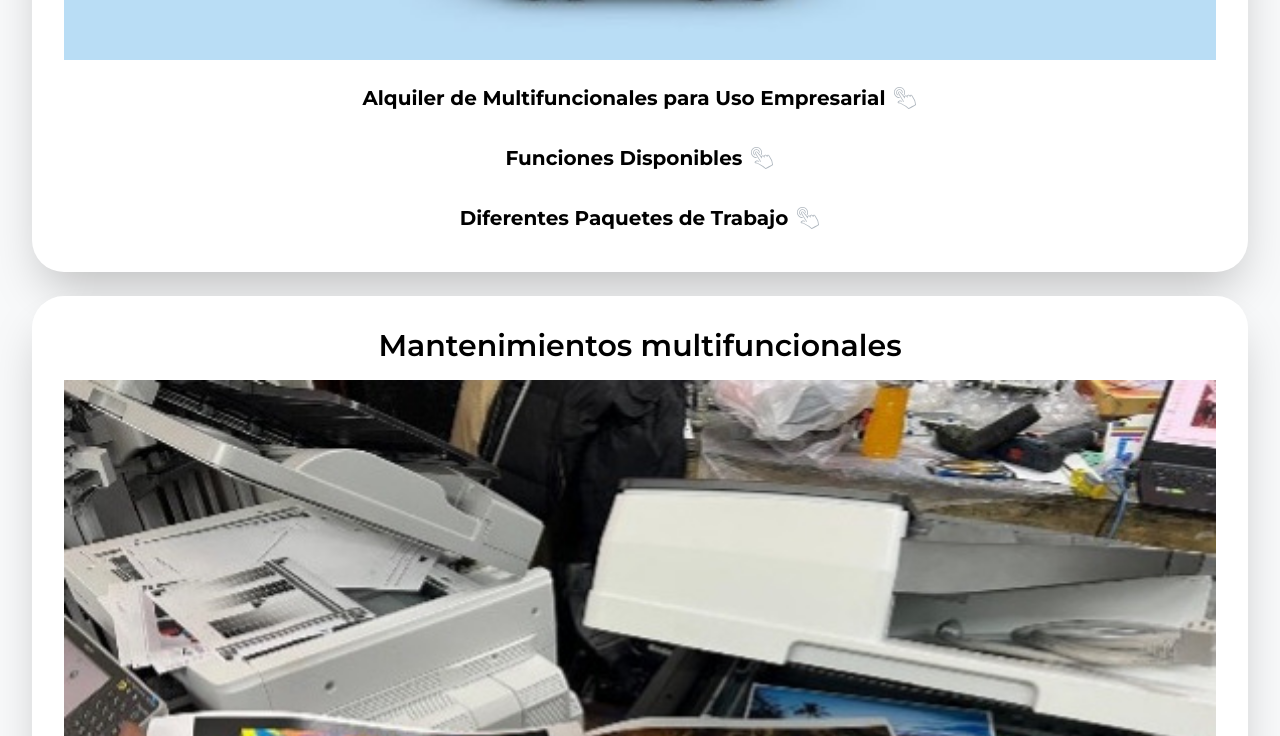
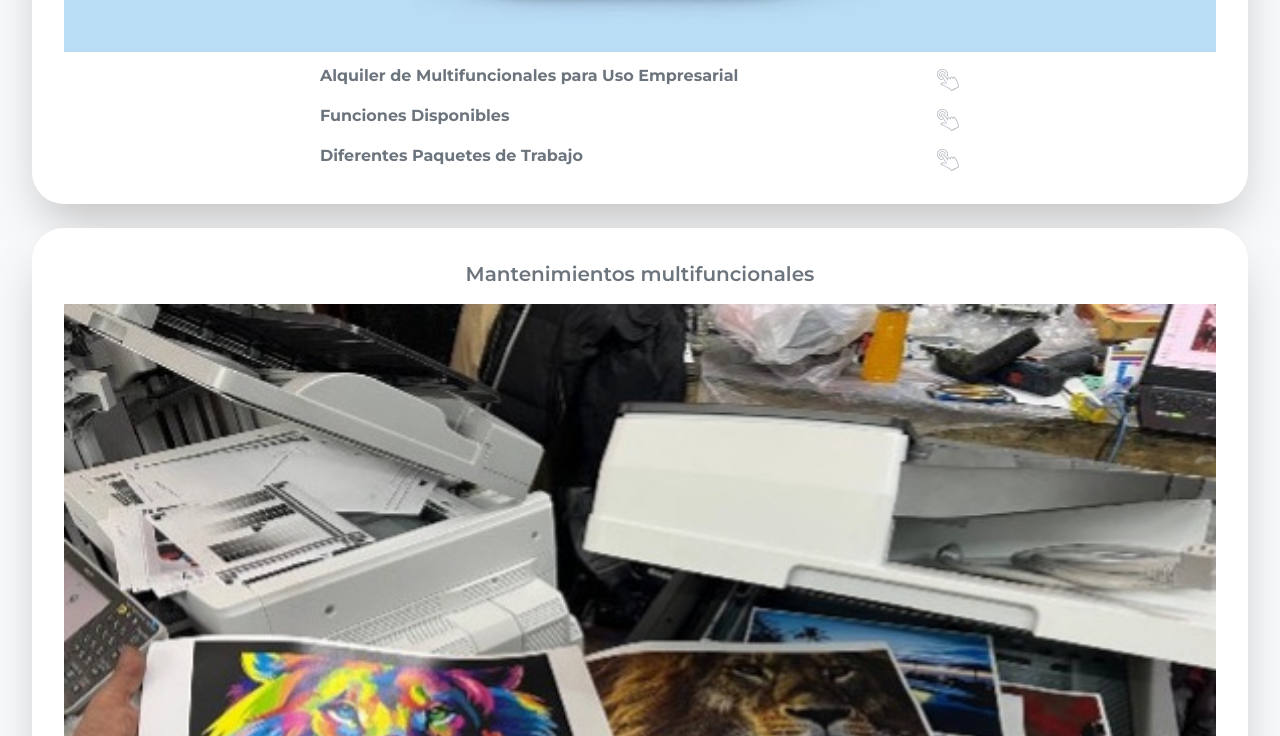
Before and after one commit to juanpablor/copygraphos, a Gatsby site: page /servicios in a window 1280 px wide. Shown: the part 924-1660 px from the top of the page. Built offline with nearby package versions, Linux system fonts and the light colour scheme; Gatsby itself is replaced by a stand-in of ours.

Commit message:
Quienes Somos Page

```diff
--- a/src/components/CollapsibleSection.tsx
+++ b/src/components/CollapsibleSection.tsx
@@ -17,7 +17,7 @@ const CollapsibleSection: React.FC<CollapsibleSectionProps> = ({ title, content
   return (
     <div className="w-full md:w-[40rem] mx-auto">
       <h3 className={`${styles.subtitle} cursor-pointer `} onClick={toggleOpen}>
-        <div className="text-center"> {title}  </div>
+        <div className="leading-4"> {title}  </div>
         <div className={styles.clickicon}>
             <ClickIcon fillColour="#ADB5BD" />
         </div>
@@ -30,7 +30,7 @@ const CollapsibleSection: React.FC<CollapsibleSectionProps> = ({ title, content
 export default CollapsibleSection;
 
 const styles = {
-  subtitle: "flex flex-row justify-center font-bold text-xl my-2",
+  subtitle: "flex flex-row justify-between font-bold text-md text-semidark",
   clickicon: "flex w-6 h-6 ml-2 self-center",
-  paragraph: "text-lg text-center",
+  paragraph: "text-sm text-semidark text-center mt-3",
 };
--- a/src/components/ProductModal.tsx
+++ b/src/components/ProductModal.tsx
@@ -25,8 +25,8 @@ const ProductModal: React.FC<ProductModalProps> = ({
       onClick={onClose}
       className="fixed inset-0 z-10 bg-dark bg-opacity-90 flex flex-col justify-center items-center p-4 overflow-y-hidden"
     >
-        <div className="flex justify-end w-full max-w-lg">
-          <button onClick={onClose} className="text-2xl font-bold w-8 h-8 "><TfiClose className="text-white" /></button>
+        <div className="flex justify-end w-full max-w-lg mb-2">
+          <button onClick={onClose} className="text-2xl font-bold w-6 h-6 "><TfiClose className="text-white w-4 h-4" /></button>
         </div>
       <div className="relative bg-white max-w-lg w-full max-h-full overflow-auto box_shadow">
         {/* <div className="top-0 sticky bg-semilight p-6 flex flex-row justify-between">
@@ -49,9 +49,9 @@ const ProductModal: React.FC<ProductModalProps> = ({
             {product.description.map((desc, index) => (
                 <div key={index}>
                 {desc.title && (
-                    <h3 className="text-xl font-semibold">{desc.title}</h3>
+                    <h3 className="text-md text-semidark font-semibold py-4">{desc.title}</h3>
                 )}
-                <p>{desc.description}</p>
+                <p className="text-semidark text-sm">{desc.description}</p>
                 </div>
             ))}
           </div>
--- a/src/data/data.json
+++ b/src/data/data.json
@@ -377,33 +377,44 @@
       ]
     }
   },
-  "contactPage": {
-    "title": "title",
-    "copy_1": "copy_1",
+  "quienesSomosPage": {
+    "title": "Quienes Somos",
     "items": [
       {
-        "id": "001",
-        "name": "Nombre 1",
-        "description": "Descripcion 1",
-        "image": "imagen 1",
-        "price": "100",
-        "note": "nota 1"
+        "title": "Nuestra misión",
+        "description" : [
+            {
+                "paragraph": "COPYGRAPHOS, es una empresa creada para prestar servicios óptimos  de mantenimiento en infraestructura y equipos multifuncionales en  centros de gestión de documentos, industrial y a nivel corporativo."
+            },
+            {
+                "paragraph": "Para cumplir estos objetivos COPYGRAPHOS, cuenta con un personal idóneo y capacitado que nos permite brindar una calidad óptima destacándonos y manteniéndonos a la vanguardia de la tecnología del siglo XXI, la cual genera la satisfacción al cliente y la seguridad en sus servicios."
+            }
+        ]
       },
       {
-        "id": "001",
-        "name": "Nombre 1",
-        "description": "Descripcion 1",
-        "image": "imagen 1",
-        "price": "100",
-        "note": "nota 1"
+        "title": "Nuestra visión",
+        "description" : [
+            {
+                "paragraph": "COPYGRAPHOS, en el 2027 será una empresa reconocida  por su eficacia, solidez, cumplimiento y calidad humana en el soporte técnico en multifuncionales siendo la mejor alternativa en el mercado, el cual  brinda a nuestros clientes el mejor precio-beneficio en Colombia."
+            }
+        ]
       },
       {
-        "id": "001",
-        "name": "Nombre 1",
-        "description": "Descripcion 1",
-        "image": "imagen 1",
-        "price": "100",
-        "note": "nota 1"
+        "title": "Nuestros objetivos",
+        "description" : [
+            {
+                "paragraph": "Cubrir en 20% el mercado de centros de documentación y fotocopiado en Colombia  abriendo nuestras expectativas al primer semestre del año para así incrementar nuestro nivel de producción."
+            },
+            {
+                "paragraph": "Crear alianzas y estrategias para ofrecer un excelente soporte técnico y eficacia de nuestro servicio."
+            },
+            {
+                "paragraph": "Crecer de manera proporcional con nuestro recurso humano e infraestructura tecnológica de acuerdo a la demanda anual."
+            },
+            {
+                "paragraph": "Nuestra principal meta es mantenernos en constante evolución en el aprendizaje continuo y en el desarrollo de la tecnología de punta con nuestro equipo humano, la infraestructura, para ser reconocidos como la mejor solución competente en el mercado actual."
+            }
+        ]
       }
     ]
   }
--- a/src/pages/productos.tsx
+++ b/src/pages/productos.tsx
@@ -127,5 +127,5 @@ const styles = {
   clickicon: "flex w-6 h-6 ml-2 self-center",
   title: "text-2xl text-center font-semibold py-4",
   thumbnail: "flex flex-row justify-between",
-  productTitle: "self-center leading-4"
+  productTitle: "text-sm self-center leading-4 px-4"
 };
--- /dev/null
+++ b/src/pages/quienesSomos.tsx
@@ -0,0 +1,40 @@
+import * as React from "react";
+import type { HeadFC, PageProps } from "gatsby";
+import LayoutPage from "./layout";
+import { Company } from "../interfaces";
+import companyData from "../data/data.json";
+import CollapsibleSection from "../components/CollapsibleSection"; // Importa el componente
+
+const QuienesSomosPage: React.FC<PageProps> = () => {
+  const data: Company = companyData;
+  const { title, items } = data.quienesSomosPage; // Extraemos la información de contactPage
+
+  return (
+    <LayoutPage>
+      <div className={styles.container}>
+        {/* Título principal */}
+        <h1 className={styles.title}>{title}</h1>
+
+        {/* Renderizar cada sección de items */}
+        {items.map((item, index) => (
+          <div key={index} className={styles.card}>
+            <h2 className={styles.title}>{item.title}</h2>
+            {item.description.map((desc, idx) => (
+              <p key={idx}>{desc.paragraph}</p>
+            ))}
+          </div>
+        ))}
+      </div>
+    </LayoutPage>
+  );
+};
+
+export default QuienesSomosPage;
+
+export const Head: HeadFC = () => <title>Quienes somos</title>;
+
+const styles = {
+  container: "flex flex-col gap-6",
+  card: "flex flex-col bg-white rounded rounded-[2rem] gap-4 shadow-2xl p-8",
+  title: "text-xl text-semidark text-center font-semibold",
+};
--- a/src/pages/servicios.tsx
+++ b/src/pages/servicios.tsx
@@ -36,5 +36,5 @@ export const Head: HeadFC = () => <title>Servicios</title>;
 const styles = {
   container: "flex flex-col gap-6",
   card: "flex flex-col bg-white rounded rounded-[2rem] gap-4 shadow-2xl p-8",
-  title: "text-3xl text-center font-semibold",
+  title: "text-xl text-semidark text-center font-semibold",
 };
```
Also changed, not shown: src/interfaces.ts (+7 -2 lines).
